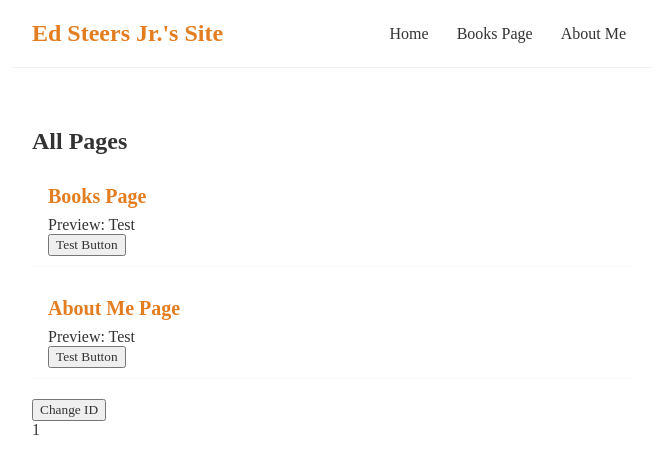
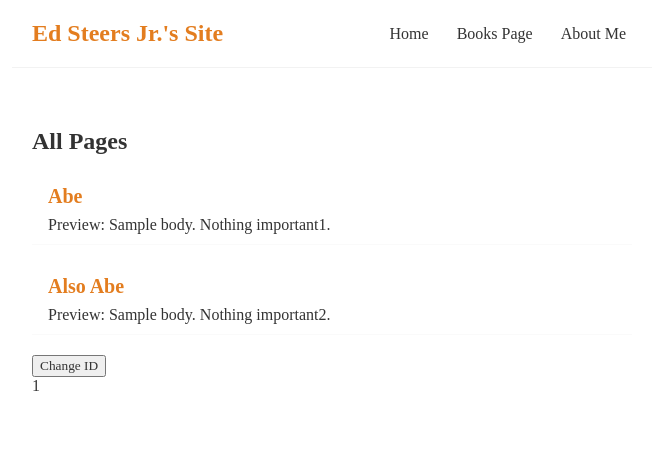
Before and after one commit to ykhm-iob/IanOBThomasC_Capstone, a React (Create React App) app: page / in a window 1280 px wide. Shown: the top 474 px of the page, without its empty margins (308-965 px from the left). Built offline with nearby package versions, Linux system fonts and the light colour scheme; data requests are answered from the project's data file.

Commit message:
More tutorial practice.

```diff
--- a/src/Home.js
+++ b/src/Home.js
@@ -1,27 +1,16 @@
-import { useState, useEffect } from 'react';
+import { useState } from 'react';
 import PageList from './PageList';
+import useFetch from './useFetch';
 
 const Home = () => {
-  const [pages, setPages] = useState([
-    { title: 'Books Page', body: 'Test', id: 1 },
-    { title: 'About Me Page', body: 'Test', id: 2 }
-  ]);
-
   const [name, setName] = useState(1);
-
-  const handleTest = (id) => {
-    const newPages = pages.filter(page => page.id !== id);
-    setPages(newPages);
-  }
-
-  useEffect(() => {
-    console.log('use effect ran');
-    console.log(name);
-  }, [name]);
+  const {data: pages, isPending, error } = useFetch('http://localhost:8000/books');
 
   return (
     <div className="home">
-      <PageList pages={pages} title="All Pages" handleTest={handleTest} />
+      { error && <div>{ error }</div> }
+      { isPending && <div>Loading...</div>}
+      {pages && <PageList pages={pages} title="All Pages" />}
       <button onClick={()=> setName(2)}>Change ID</button>
       <p>{ name }</p>
     </div>
--- a/src/PageList.js
+++ b/src/PageList.js
@@ -1,4 +1,4 @@
-const PageList = ({ pages, title, handleTest }) => {
+const PageList = ({ pages, title }) => {
 // const pages = props.pages;
 // const title = props.title;
 
@@ -9,7 +9,6 @@
         <div className="page-preview" key={page.id}>
           <h2>{ page.title }</h2>
           <p>Preview: { page.body } </p>
-          <button onClick={() => handleTest(page.id)}>Test Button</button>
         </div>
       ))}
     </div>
--- /dev/null
+++ b/src/useFetch.js
@@ -0,0 +1,30 @@
+import { useState, useEffect } from 'react';
+
+const useFetch = (url) => {
+  const [data, setData] = useState([]);
+  const [isPending, setIsPending] = useState(true);
+  const [error, setError] = useState(null);
+
+  useEffect(() => {
+    fetch(url)
+      .then(res => {
+        if(!res.ok) {
+          throw Error('Could Not Fetch Page Data!');
+        }
+        return res.json();
+      })
+      .then(data => {
+        setData(data);
+        setIsPending(false);
+        setError(null);
+      })
+      .catch(err => {
+        setIsPending(false);
+        setError(err.message);
+      })
+  }, [url]);
+
+  return { data, isPending, error }
+}
+
+export default useFetch;
```
